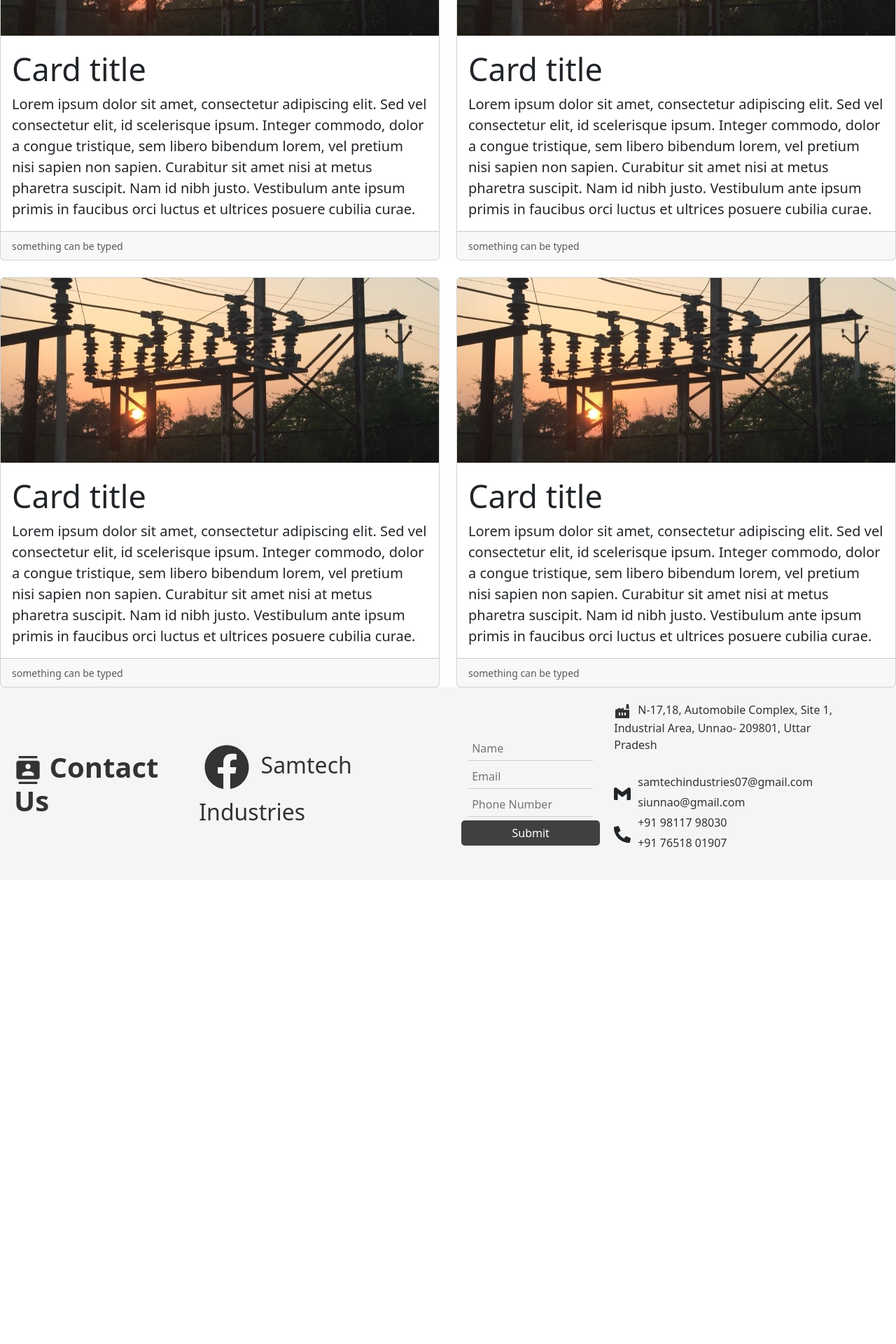
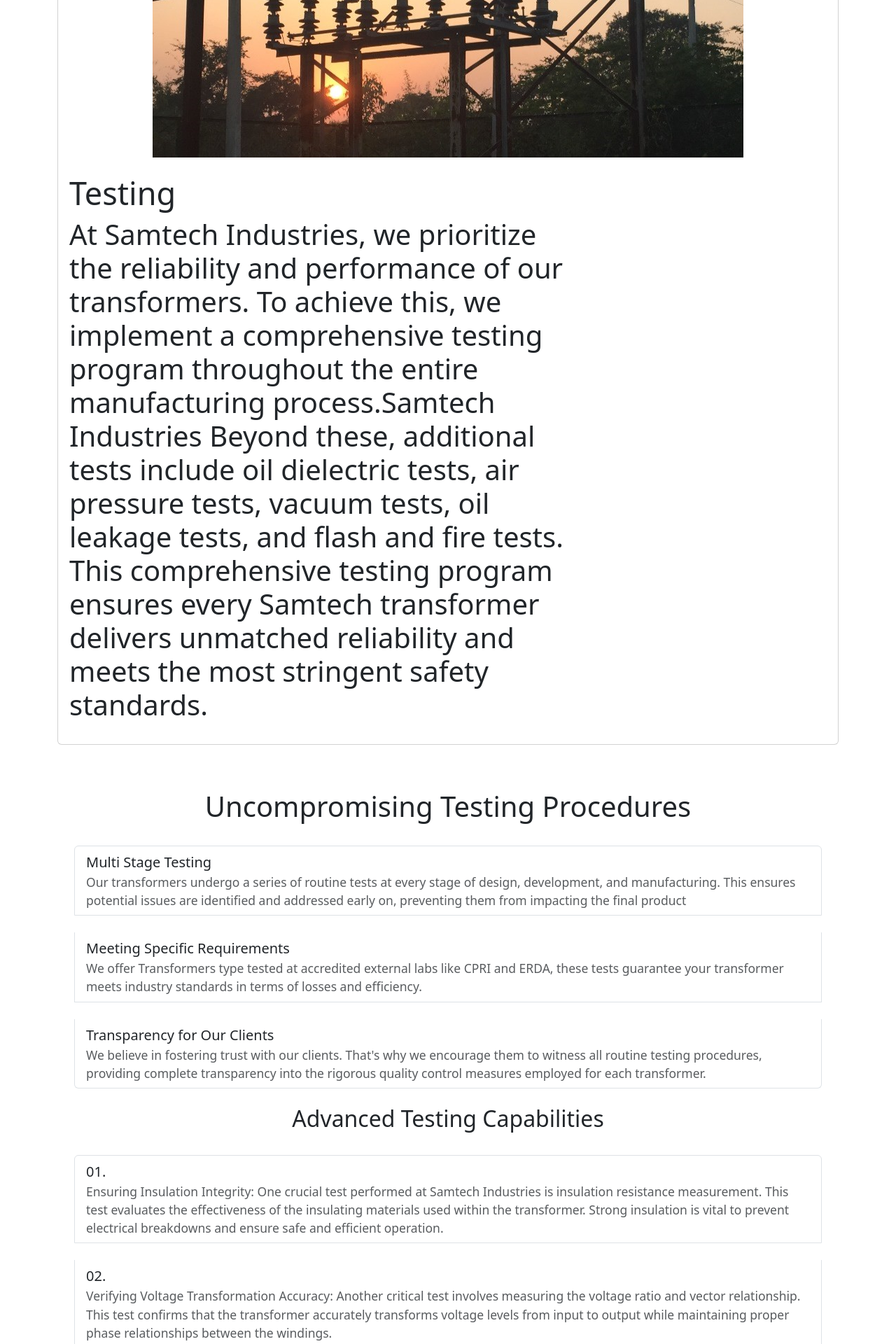
Before and after one commit to sarthak25sharma/SamTech, a React (Create React App) app in the folder sam/: page /aboutus in a window 1280 px wide. Shown: the part 860-2780 px from the top of the page at 70% size. Before the commit the page ends 2117 px from the top, so only its background shows below. Built offline with nearby package versions, Linux system fonts and the light colour scheme.

Commit message:
Update about.jsx

```diff
--- a/sam/src/about.jsx
+++ b/sam/src/about.jsx
@@ -1,72 +1,258 @@
-import { CCard, CCardBody, CCardImage, CCardTitle, CCardText, CCardFooter, CRow, CCol } from '@coreui/react';
-import './about.css';
-import 'bootstrap/dist/css/bootstrap.min.css';
-const About = () => {
+import React from "react";
+import "./product_page.css";
+import "bootstrap/dist/css/bootstrap.min.css";
+import Navbar from "../Navbar/Navbar";
+function ProductSection() {
   return (
-    <div className="about-container">
-      <h2 className="about-heading">About Us</h2>
-      <CRow xs={{ cols: 1, gutter: 4 }} md={{ cols: 2 }}>
-      <CCol xs>
-          <CCard>
-            <CCardImage orientation="top" src={'./Hero.jpg'} />
-            <CCardBody>
-              <CCardTitle>Card title</CCardTitle>
-              <CCardText>
-                Lorem ipsum dolor sit amet, consectetur adipiscing elit. Sed vel consectetur elit, id scelerisque ipsum. Integer commodo, dolor a congue tristique, sem libero bibendum lorem, vel pretium nisi sapien non sapien. Curabitur sit amet nisi at metus pharetra suscipit. Nam id nibh justo. Vestibulum ante ipsum primis in faucibus orci luctus et ultrices posuere cubilia curae.
-              </CCardText>
-            </CCardBody>
-            <CCardFooter>
-              <small className="text-body-secondary">something can be typed</small>
-            </CCardFooter>
-          </CCard>
-        </CCol>
-         <CCol xs>
-          <CCard>
-            <CCardImage orientation="top" src={'./Hero.jpg'} />
-            <CCardBody>
-              <CCardTitle>Card title</CCardTitle>
-              <CCardText>
-                Lorem ipsum dolor sit amet, consectetur adipiscing elit. Sed vel consectetur elit, id scelerisque ipsum. Integer commodo, dolor a congue tristique, sem libero bibendum lorem, vel pretium nisi sapien non sapien. Curabitur sit amet nisi at metus pharetra suscipit. Nam id nibh justo. Vestibulum ante ipsum primis in faucibus orci luctus et ultrices posuere cubilia curae.
-              </CCardText>
-            </CCardBody>
-            <CCardFooter>
-              <small className="text-body-secondary">something can be typed</small>
-            </CCardFooter>
-          </CCard>
-        </CCol>
-        <CCol xs>
-          <CCard>
-            <CCardImage orientation="top" src={'./Hero.jpg'} />
-            <CCardBody>
-              <CCardTitle>Card title</CCardTitle>
-              <CCardText>
-                Lorem ipsum dolor sit amet, consectetur adipiscing elit. Sed vel consectetur elit, id scelerisque ipsum. Integer commodo, dolor a congue tristique, sem libero bibendum lorem, vel pretium nisi sapien non sapien. Curabitur sit amet nisi at metus pharetra suscipit. Nam id nibh justo. Vestibulum ante ipsum primis in faucibus orci luctus et ultrices posuere cubilia curae.
-              </CCardText>
-            </CCardBody>
-            <CCardFooter>
-              <small className="text-body-secondary">something can be typed</small>
-            </CCardFooter>
-          </CCard>
-        </CCol>
-        <CCol xs>
-          <CCard>
-            <CCardImage orientation="top" src={'./Hero.jpg'} />
-            <CCardBody>
-              <CCardTitle>Card title</CCardTitle>
-              <CCardText>
-                Lorem ipsum dolor sit amet, consectetur adipiscing elit. Sed vel consectetur elit, id scelerisque ipsum. Integer commodo, dolor a congue tristique, sem libero bibendum lorem, vel pretium nisi sapien non sapien. Curabitur sit amet nisi at metus pharetra suscipit. Nam id nibh justo. Vestibulum ante ipsum primis in faucibus orci luctus et ultrices posuere cubilia curae.
-              </CCardText>
-            </CCardBody>
-            <CCardFooter>
-              <small className="text-body-secondary">something can be typed</small>
-            </CCardFooter>
-          </CCard>
-        </CCol>
+    <>
+      <div className="container">
+        <h1 className="main-heading"> Quality Testing</h1>
+        <div className="main-products">
+          <div className="card-div">
+            <div className="card mb-3">
+              <div className="row g-0">
+                <div className="image-col">
+                  <img src="./Hero.jpg" className="img-fluid " alt="..." />
+                </div>
+                <div className="col-md-8">
+                  <div className="card-body">
+                    <h2 className="card-title">Testing</h2>
+                    <p className="card-textm display-6">
+                      At Samtech Industries, we prioritize the reliability and
+                      performance of our transformers. To achieve this, we
+                      implement a comprehensive testing program throughout the
+                      entire manufacturing process.Samtech Industries Beyond
+                      these, additional tests include oil dielectric tests, air
+                      pressure tests, vacuum tests, oil leakage tests, and flash
+                      and fire tests. This comprehensive testing program ensures
+                      every Samtech transformer delivers unmatched reliability
+                      and meets the most stringent safety standards.
+                    </p>
+                  </div>
+                </div>
+              </div>
+            </div>
+          </div>
+          <div className="ratings">
+            <div className="d-flex flex-column flex-md-column p-4 gap-4 py-md-5 align-items-center justify-content-center">
+              <div
+                className="align-item-center justify-items-center"
+                style={{ backgroundImage: "" }}
+              >
+                <h1>Uncompromising Testing Procedures</h1>
+              </div>
+              <div className="list-group gap-4">
+                <label className="list-group-item d-flex gap-2">
+                  <span>
+                    Multi Stage Testing
+                    <small className="d-block text-body-secondary">
+                      Our transformers undergo a series of routine tests at
+                      every stage of design, development, and manufacturing.
+                      This ensures potential issues are identified and addressed
+                      early on, preventing them from impacting the final product
+                    </small>
+                  </span>
+                </label>
+                <label className="list-group-item d-flex gap-2">
+                  <span>
+                    Meeting Specific Requirements
+                    <small className="d-block text-body-secondary">
+                      We offer Transformers type tested at accredited external
+                      labs like CPRI and ERDA, these tests guarantee your
+                      transformer meets industry standards in terms of losses
+                      and efficiency.
+                    </small>
+                  </span>
+                </label>
+                <label className="list-group-item d-flex gap-2">
+                  <span>
+                    Transparency for Our Clients
+                    <small className="d-block text-body-secondary">
+                      We believe in fostering trust with our clients. That's why
+                      we encourage them to witness all routine testing
+                      procedures, providing complete transparency into the
+                      rigorous quality control measures employed for each
+                      transformer.
+                    </small>
+                  </span>
+                </label>
+              </div>
+              <div
+                style={{ backgroundImage: "" }}
+                className="align-item-center"
+              >
+                <h2>Advanced Testing Capabilities</h2>
+              </div>
 
-        {/* Add more CCol components with similar structure */}
-      </CRow>
-    </div>
+              <div className="list-group gap-4">
+                <label className="list-group-item d-flex gap-2">
+                  <span>
+                    01.
+                    <small className="d-block text-body-secondary">
+                      Ensuring Insulation Integrity: One crucial test performed
+                      at Samtech Industries is insulation resistance
+                      measurement. This test evaluates the effectiveness of the
+                      insulating materials used within the transformer. Strong
+                      insulation is vital to prevent electrical breakdowns and
+                      ensure safe and efficient operation.
+                    </small>
+                  </span>
+                </label>
+                <label className="list-group-item d-flex gap-2">
+                  <span>
+                    02.
+                    <small className="d-block text-body-secondary">
+                      Verifying Voltage Transformation Accuracy: Another
+                      critical test involves measuring the voltage ratio and
+                      vector relationship. This test confirms that the
+                      transformer accurately transforms voltage levels from
+                      input to output while maintaining proper phase
+                      relationships between the windings.
+                    </small>
+                  </span>
+                </label>
+                <label className="list-group-item d-flex gap-2">
+                  <span>
+                    03.
+                    <small className="d-block text-body-secondary">
+                      Evaluating Withstand Capability: Samtech transformers
+                      undergo separate source voltage withstand and induced
+                      over-voltage withstand tests. These tests simulate
+                      potential voltage spikes and surges that may occur in
+                      real-world applications. By subjecting the transformers to
+                      these controlled over-voltages, we assess their ability to
+                      withstand such transients without sustaining damage.
+                    </small>
+                  </span>
+                </label>
+                <label className="list-group-item d-flex gap-2">
+                  <span>
+                    04.
+                    <small className="d-block text-body-secondary">
+                      Optimizing Energy Efficiency: No-load loss and current
+                      measurement tests are conducted to evaluate the
+                      transformer's energy efficiency under no-load conditions.
+                      These tests measure the amount of energy lost when the
+                      transformer is energized but not delivering any load.
+                    </small>
+                  </span>
+                </label>
+              </div>
+            </div>
+          </div>
+        </div>
+
+        <div>
+          <div
+            className="position-relative overflow-hidden p-3 p-md-5 m-md-3 text-center bg-body-tertiary"
+            style={{ backgroundImage: "" }}
+          >
+            <div className="col-md-6 p-lg-5 mx-auto my-5">
+              <h1 className="display-3 fw-bold">Quality Assurance</h1>
+              <h3 className="fw-normal text-muted mb-3">
+                At Samtech Industries, we are driven by a singular commitment:
+                exceeding customer expectations in every aspect of our business.
+                This dedication to quality and service underpins everything we
+                do, from the initial design phase to after-sales support.
+              </h3>
+              <div className="d-flex gap-3 justify-content-center lead fw-normal"></div>
+            </div>
+            <div className="product-device shadow-sm d-none d-md-block"></div>
+            <div className="product-device product-device-2 shadow-sm d-none d-md-block"></div>
+          </div>
+        </div>
+
+        <div className="other-products">
+          <div class="album py-5 ">
+            <div class="container">
+              <h2 className="">Uncompromising Quality from Start to Finish</h2>
+              <div class="row row-cols-1 row-cols-sm-2 row-cols-md-3 g-3">
+                <div class="col">
+                  <div class="card shadow-sm">
+                    <div class="card-body">
+                      <h3>Rigorous Material Selection: </h3>
+                      <small className="d-block text-body-secondary">
+                        We source our raw materials exclusively from established
+                        and reputable vendors within the electrical field. Every
+                        material undergoes strict in-house quality checks and
+                        arrives with the necessary test certificates, ensuring
+                        only the highest grade components are used in our
+                        transformers.
+                      </small>
+                      <div class="d-flex justify-content-between align-items-center"></div>
+                    </div>
+                  </div>
+                </div>
+                <div class="col">
+                  <div class="card shadow-sm">
+                    <div class="card-body">
+                      <h3>Meticulous In-House Quality Control: </h3>
+                      <small className="d-block text-body-secondary">
+                        Our production processes are governed by a stringent
+                        quality control system. State-of-the-art measuring
+                        equipment, meticulously calibrated by NABL-approved
+                        labs, guarantees precise and reliable testing throughout
+                        production.
+                      </small>
+
+                      <div class="d-flex justify-content-between align-items-center"></div>
+                    </div>
+                  </div>
+                </div>
+                <div class="col">
+                  <div class="card shadow-sm">
+                    <div class="card-body">
+                      <h3>Continuous Quality Improvement: </h3>
+                      <small className="d-block text-body-secondary">
+                        We are relentless in our pursuit of excellence. An
+                        internal sampling procedure and routine testing ensure
+                        continuous quality monitoring, and we actively solicit
+                        customer feedback to identify areas for further
+                        improvement.
+                      </small>
+                      <div class="d-flex justify-content-between align-items-center"></div>
+                    </div>
+                  </div>
+                </div>
+
+                <div class="col">
+                  <div class="card shadow-sm">
+                    <div class="card-body">
+                      <h3>On-Time Delivery: </h3>
+                      <small className="d-block text-body-secondary">
+                        We understand the importance of adhering to project
+                        timelines. Our commitment to efficient production
+                        processes ensures your transformers are delivered when
+                        you need them, keeping your project on track.
+                      </small>
+
+                      <div class="d-flex justify-content-between align-items-center"></div>
+                    </div>
+                  </div>
+                </div>
+                <div class="col">
+                  <div class="card shadow-sm">
+                    <div class="card-body">
+                      <h3>Continuous Improvement Through Internal Audits: </h3>
+                      <small className="d-block text-body-secondary">
+                        We regularly review internal audit findings to identify
+                        areas for improvement within our quality systems and
+                        processes. This commitment to self-evaluation ensures we
+                        consistently deliver the exceptional service and quality
+                        our customers deserve.
+                      </small>
+
+                      <div class="d-flex justify-content-between align-items-center"></div>
+                    </div>
+                  </div>
+                </div>
+              </div>
+            </div>
+          </div>
+        </div>
+      </div>
+    </>
   );
 }
 
-export default About;
+export default ProductSection;
```
